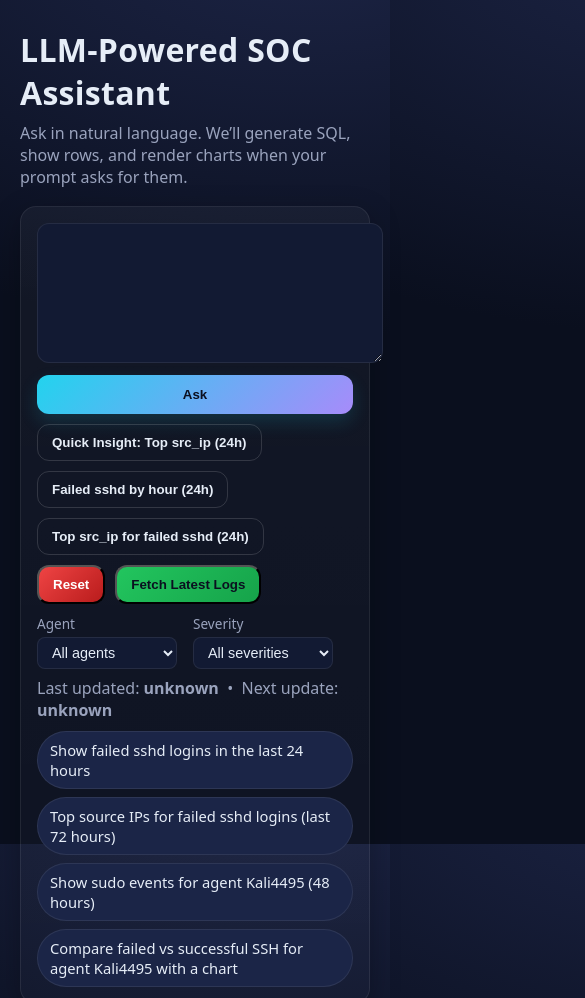
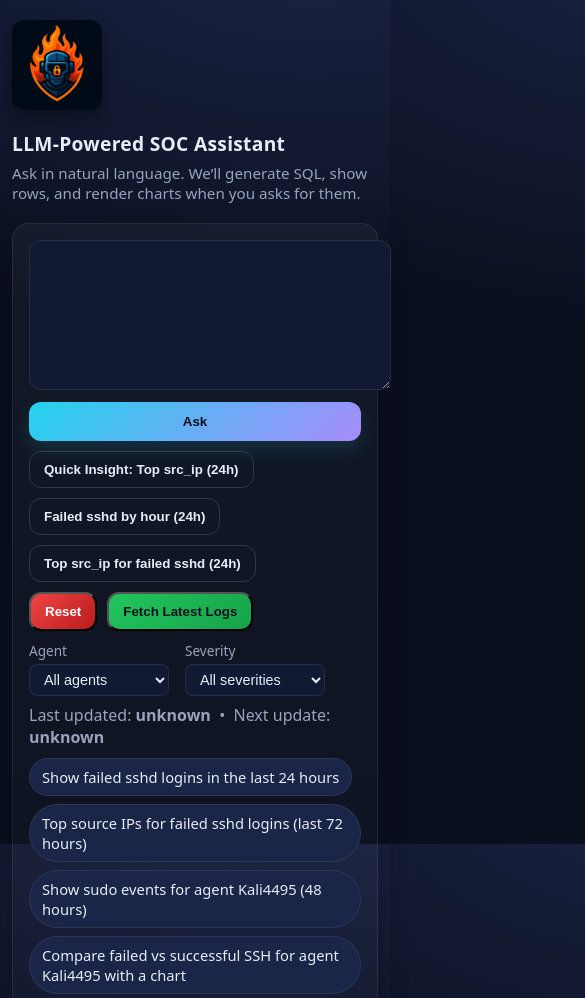
Before and after one commit to umeshkarunarathna/F2025_4495_071_UKa749, a plain HTML site: page Implementation/ui/index.html in a window 390 px wide. Shown: the top 998 px of the page, 585 px wide, since content can reach past the window. Drawn offline with nearby package versions, Linux system fonts and the light colour scheme; no server answers.

Commit message:
Final UI before final

```diff
--- a/Implementation/ui/css/styles.css
+++ b/Implementation/ui/css/styles.css
@@ -17,21 +17,53 @@ body{
   color:var(--fg);
 }
 
+/* Layout shell */
 .wrap{
   max-width:1200px;
   margin:0 auto;
-  padding:28px 20px 64px;
+  padding:24px 16px 56px;
 }
 
-h1{
-  margin:0 0 8px;
+/* Header with logo + title */
+/* Header layout */
+.header {
+  margin-bottom: 20px;
+}
+
+.brand {
+  display: flex;
+  align-items: center;     /* <-- Aligns logo + text vertically */
+  gap: 20px;
+  flex-wrap: wrap;         /* Responsive for mobile */
+}
+
+/* Logo placement */
+.app-logo {
+  width: 90px;             /* Adjust size */
+  height: auto;
+  border-radius: 12px;
+  object-fit: cover;
+  box-shadow: 0 6px 16px rgba(0,0,0,.4);
+}
+
+/* Ensure proper spacing for title */
+.brand-text h1 {
+  margin: 0 0 6px;
+  font-weight: 800;
+  letter-spacing: .3px;
+}
+
+
+.brand-text h1{
+  margin:0 0 6px;
   font-weight:800;
   letter-spacing:.3px;
 }
-
 .sub{
   color:var(--muted);
-  margin-bottom:18px;
+  margin:0;
+  max-width:720px;
+  font-size:.95rem;
 }
 
 /* Main card */
@@ -51,12 +83,14 @@ h1{
   grid-template-columns: 1fr;
   gap:16px;
 }
+
+/* Desktop: two columns, charts full width */
 @media(min-width:1024px){
   .grid{
     grid-template-columns: 1.05fr .95fr;
   }
   .charts-span-2{
-    grid-column: 1 / -1; /* charts card spans full width on desktop */
+    grid-column: 1 / -1;
   }
 }
 
@@ -133,7 +167,7 @@ textarea{
 
 /* Fetch + Reset with special colours */
 .btn-fetch {
-  background: linear-gradient(135deg, #22c55e, #16a34a); /* green shades */
+  background: linear-gradient(135deg, #22c55e, #16a34a);
   color: #0b1020;
   font-weight: 700;
   padding:10px 14px;
@@ -146,7 +180,7 @@ textarea{
 }
 
 .btn-reset {
-  background: linear-gradient(135deg, #ef4444, #b91c1c); /* red shades */
+  background: linear-gradient(135deg, #ef4444, #b91c1c);
   color: #fff;
   font-weight: 700;
   padding:10px 14px;
@@ -185,7 +219,7 @@ textarea{
   to { opacity: 1; }
 }
 
-/* Filter row (Agent, Time, Severity) */
+/* Filter row (Agent, Severity) */
 .filter-row{
   display:flex;
   flex-wrap:wrap;
@@ -252,6 +286,15 @@ pre{
   overflow:auto;
 }
 
+/* Make table horizontally scrollable on small screens */
+.table-wrap{
+  width:100%;
+  overflow-x:auto;
+}
+.table-wrap table{
+  width:100%;
+}
+
 table{
   width:100%;
   border-collapse:collapse;
@@ -297,9 +340,10 @@ canvas{
   border:1px solid var(--brd);
   border-radius:14px;
   padding:8px;
-  height:360px !important; /* bigger chart */
+  height:360px !important;
 }
 
+/* Status badges */
 .badge{
   display:inline-block;
   padding:3px 10px;
@@ -323,3 +367,22 @@ canvas{
   min-height:1.2em;
   display:inline-block;
 }
+
+/* Small-screen tweaks */
+@media(max-width:640px){
+  .wrap{
+    padding:20px 12px 48px;
+  }
+  .brand{
+    align-items:flex-start;
+  }
+  .brand-text h1{
+    font-size:1.2rem;
+  }
+  textarea{
+    min-height:120px;
+  }
+  canvas{
+    height:300px !important;
+  }
+}
--- a/Implementation/ui/index.html
+++ b/Implementation/ui/index.html
@@ -6,7 +6,7 @@
   <title>SOC Assistant — Query & Charts</title>
 
   <!-- Main styles -->
-  <link rel="stylesheet" href="css/styles.css">
+  <link rel="stylesheet" href="css/styles.css?v=2">
 
   <!-- Chart.js CDN -->
   <script src="https://cdn.jsdelivr.net/npm/chart.js@4.4.1/dist/chart.umd.min.js"></script>
@@ -16,10 +16,20 @@
   <script src="script/app.js?v=5" defer></script>
 
   <div class="wrap">
-    <h1>LLM-Powered SOC Assistant</h1>
-    <div class="sub">
-      Ask in natural language. We’ll generate SQL, show rows, and render charts when your prompt asks for them.
+    <!-- Header with logo + title -->
+
+<header class="header">
+  <div class="brand">
+    <img src="assets/soc-logo.png" class="app-logo" alt="SOC Assistant Logo">
+
+    <div class="brand-text">
+      <h1>LLM-Powered SOC Assistant</h1>
+      <div class="sub">
+        Ask in natural language. We’ll generate SQL, show rows, and render charts when you asks for them.
+      </div>
     </div>
+  </div>
+</header>
 
     <!-- Query + Controls Card -->
     <div class="card section">
@@ -55,7 +65,7 @@
         </div>
       </div>
 
-      <!-- NEW: Filter row (Agent, Time frame, Severity) -->
+      <!-- Filter row (Agent, Severity) -->
       <div class="filter-row">
         <div class="filter-group">
           <label for="agentFilter" class="filter-label">Agent</label>
@@ -104,7 +114,7 @@
         <h3>Generated SQL</h3>
         <pre id="sql" class="muted">—</pre>
         <h3 style="margin-top:10px;">Rows</h3>
-        <div id="rows">—</div>
+        <div id="rows" class="table-wrap">—</div>
       </div>
 
       <!-- Charts (full width on desktop via charts-span-2) -->
```
Also changed, not shown: Implementation/ui/assets/soc-logo.png (added).
